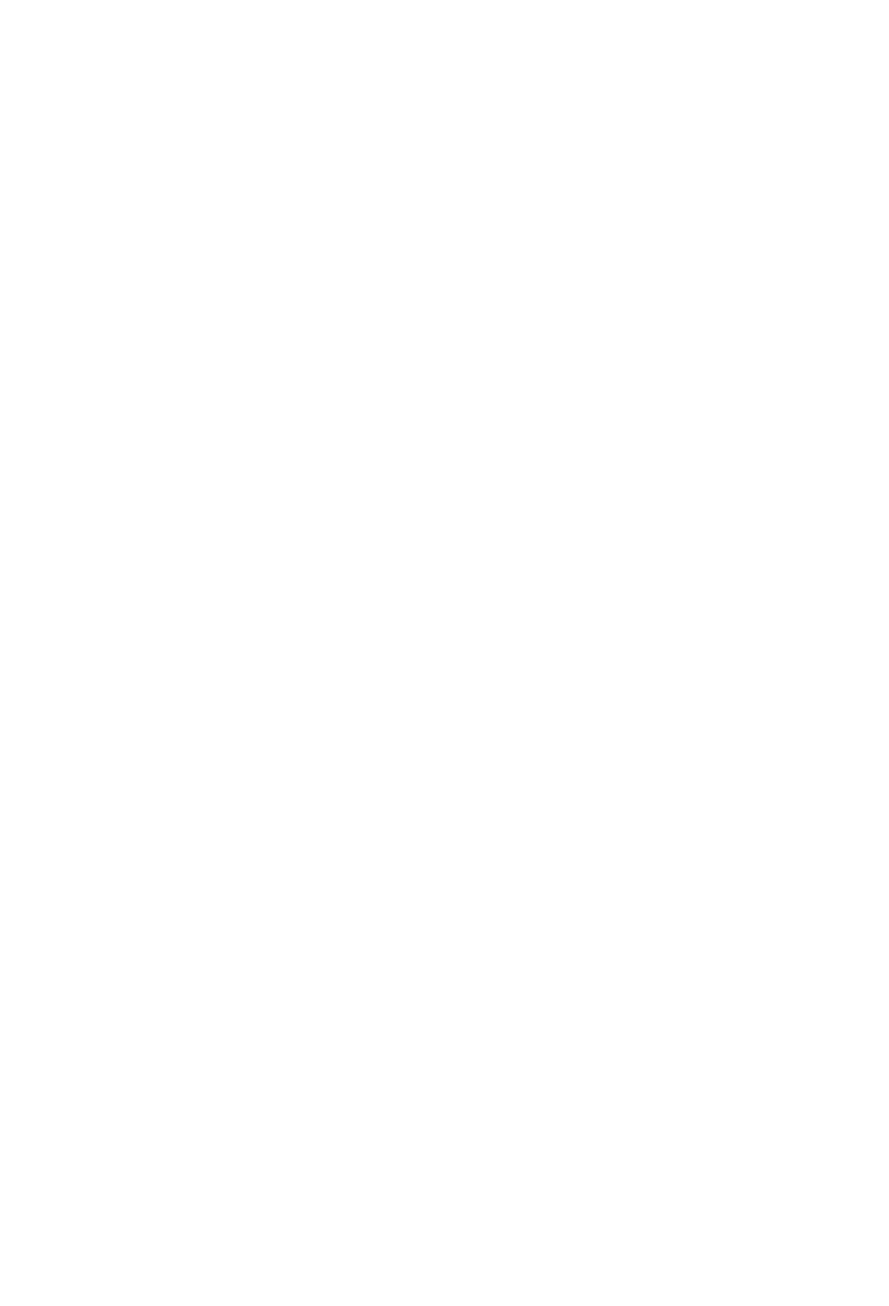
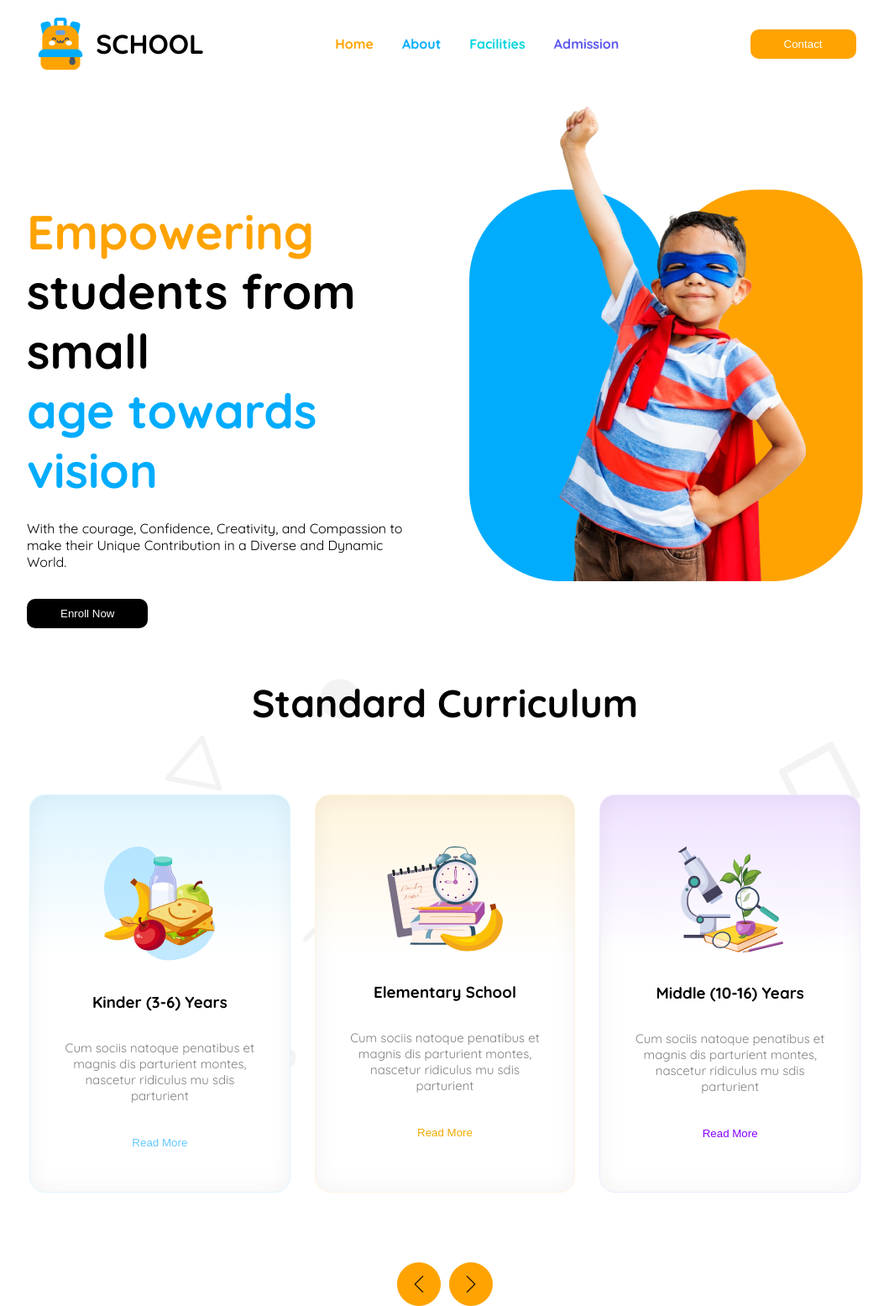
Before and after one commit to nahid-hstu57/Assignment-002, a plain HTML site: page index.html in a window 1280 px wide. Shown: the whole page at 84% size, without its empty margins (110-1169 px from the left). Before the commit the page ends 800 px from the top, so only its background shows below. Drawn offline with Linux system fonts and the light colour scheme.

Commit message:
second commit

```diff
--- a/index.html
+++ b/index.html
@@ -3,10 +3,85 @@
 <head>
     <meta charset="UTF-8">
     <meta name="viewport" content="width=device-width, initial-scale=1.0">
-    <title>Document</title>
+    <title>School Website</title>
+    <link href="https://fonts.googleapis.com/css2?family=Quicksand:wght@400;700&display=swap" rel="stylesheet">
     <link rel="stylesheet" href="style.css">
 </head>
-<body>
+<body class="quicksand-font">
+    <!-- <marquee><h1>Welcome to my Website</h1></marquee> -->
+    <header>
+        <nav>
+            <div class="nav-1">
+                <img src="./assets/logo.png" alt="School Logo">
+                <h1 class="hide">SCHOOL</h1>
+            </div>
+            <div class="nav-2 hide">
+                <ul>
+                    <li style="color: rgb(254, 163, 1);">Home</li>
+                    <li style="color: rgb(1, 172, 253);">About</li>
+                    <li style="color: rgb(5, 212, 223);">Facilities</li>
+                    <li style="color: rgb(93, 88, 239);">Admission</li>
+                </ul>
+            </div>
+            <div class="nav-3">
+                <button type="submit" class="btn  hide" id="nav-btn">Contact</button>
+                <img src="./assets/images.png" style="width: 22.5px;" class="icon" alt="">
+            </div>
+        </nav>
+    </header>
+    <main>
+        <section class="hero-1 ">
+            <div class="hero1-content-1">
+                <h1 class="hero1-content-1-h"><span id="Empowering">Empowering</span><br>
+                    students from small<br><span id="xxs"> age towards vision</span></h1>
+                <p class="hero1-content-1-p">
+                    With the courage, Confidence, Creativity, and Compassion to make their Unique Contribution in a Diverse and Dynamic World.
+                </p>
+                <button type="submit" class="btn" id="btn-hero1">Enroll Now</button>
+            </div>
+            <div class="hero1-content-2">
+                <img src="./assets/hero-kids.png" alt="Children Image">
 
+            </div>
+        </section>
+        <section class="hero-2">
+            <h3 class="hero-2-h">
+                Standard Curriculum
+            </h3>
+            <div class="hero-2-section-2">
+                <div class="hero-2-card" style="background: linear-gradient(180deg, rgb(222, 245, 255),rgba(255, 255, 255, 0) 40%),rgb(255, 255, 255);border: 0.94px solid rgb(222, 245, 255);box-shadow: inset 0px 0px 28.3px 0.94px rgba(0, 0, 0, 0.05);">
+                    <img src="./assets/kinder.png" alt="">
+                    <h3>Kinder (3-6) Years</h3>
+                    <p>Cum sociis natoque penatibus et magnis
+                        dis parturient montes, nascetur ridiculus
+                        mu sdis parturient</p>
+                    <button type="submit" style="color: rgb(100, 200, 255); background-color: white;">Read More</button>
+                </div>
+                <div class="hero-2-card" style="background: linear-gradient(180.00deg, rgb(255, 244, 220),rgba(255, 255, 255, 0) 40%),rgb(255, 255, 255);border: 0.94px solid rgb(255, 244, 220);box-shadow:inset 0px 0px 28.3px 0.94px rgba(0, 0, 0, 0.05);">
+                    <img src="./assets/elementary.png" alt="">
+                    <h3>Elementary School</h3>
+                    <p>Cum sociis natoque penatibus et magnis
+                        dis parturient montes, nascetur ridiculus
+                        mu sdis parturient</p>
+                    <button type="submit" style="color: rgb(240, 170, 0); background-color: white;">Read More</button>
+                </div>
+                <div class="hero-2-card" style="background: linear-gradient(180.00deg, rgb(238, 225, 255),rgba(255, 255, 255, 0) 40%),rgb(255, 255, 255);border: 0.94px solid rgb(242, 232, 255);box-shadow: inset 0px 0px 28.3px 0.94px rgba(0, 0, 0, 0.05);">
+                    <img src="./assets/middle.png" alt="">
+                    <h3>Middle (10-16) Years</h3>
+                    <p>Cum sociis natoque penatibus et magnis
+                        dis parturient montes, nascetur ridiculus
+                        mu sdis parturient</p>
+                    <button type="submit" style="color: rgb(135, 0, 255); background-color: white;">Read More</button>
+                </div>
+            </div>
+            <div class="arrow-btn">
+                <div class="arrow-btn-style"><img src="./assets/back.png" alt=""></div>
+                <div class="arrow-btn-style"><img src="./assets/next.png" alt=""></div>
+            </div>
+        </section>
+    </main>
+    <footer>
+        <!-- Footer content -->
+    </footer>
 </body>
 </html>
--- a/style.css
+++ b/style.css
@@ -0,0 +1,182 @@
+*{
+    border: 0;
+    margin: 0;
+}
+.quicksand-font {
+    font-family: "Quicksand", serif;
+    font-optical-sizing: auto;
+    font-weight: 400;
+    font-style: normal;
+}
+
+
+header > nav {
+    padding: 21.33px 150.5px;
+    display: flex;
+    text-align: center;
+    align-items: center;
+    justify-content: space-between;
+}
+
+.nav-1 {
+    display: flex;
+    gap: 11.737px;
+    font-size: 1.33375rem;
+    font-weight: 700;
+    text-align: center;
+    align-items: center;
+}
+
+.nav-1 > img {
+    height: 62px;
+}
+
+.nav-2 > ul {
+    display: flex;
+    justify-content: space-between;
+    text-decoration: none;
+    list-style: none;
+    gap: 34.144px;
+    font-weight: 700;
+    margin: 0;
+    padding: 0;
+}
+
+.btn {
+    background-color: rgb(254, 163, 1);
+    border-radius: 10px;
+    padding: 10px 40px;
+    color: white;
+    border: none;
+    cursor: pointer;
+}
+
+.hero-1 {
+    margin-top: 12px;
+    display: flex;
+    justify-content: space-between;
+    gap: 53.335px;
+    padding: 0px 142px;
+}
+
+.hero1-content-1 {
+    padding-top: 123px;
+}
+
+.hero1-content-1-h {
+    font-size: 3.56rem;
+    font-weight: 700;
+    margin-bottom: 24px;
+}
+.hero1-content-2>img{
+    width: auto;
+}
+
+#Empowering{
+    color: rgb(254, 163, 1);
+}
+
+#xxs{
+    color: rgb(1, 172, 253);
+}
+
+#btn-hero1 {
+    background-color: black;
+    margin-top: 34px;
+    color: white;
+    padding: 10px 40px;
+    border-radius: 10px;
+}
+
+.hero1-content-2 img {
+    width: auto;
+}
+.icon{
+    display: none;
+}
+/* hero-2-design */
+.hero-2{
+    background-image: url(./assets/bg.png);
+}
+.hero-2-h{
+    text-align: center;
+    font-size: 2.875rem;
+    margin: 60px 0px 80px 0px;
+}
+.hero-2-section-2{
+    display: flex;
+    gap: 29px;
+    margin: 0px 145px 83px 145px;
+}
+
+.hero-2-card{
+    text-align: center;
+    border-radius: 18px;
+    padding: 60px 41px 50px 41px;
+}
+.hero-2-card>h3{
+    margin-top: 32px;
+    margin-bottom: 33px;
+}
+.hero-2-card>p{
+    margin-bottom: 35px;
+    color: rgb(128, 128, 128);
+    font-weight: 500;
+    font-size: 15px;
+}
+.arrow-btn{
+    display: flex;
+    justify-content: center;
+    gap: 10px;
+}
+.arrow-btn-style>img{
+    width: 20px;
+    height: 20px;
+}
+.arrow-btn-style{
+    width: 50px;
+    height: 50px;
+    display: flex;
+    justify-content: center;
+    align-items: center;
+    border: 1px solid rgb(254, 163, 1);
+    border-radius: 50px;
+    background-color: rgb(254, 163, 1);
+}
+
+/* responsive */
+@media (max-width: 576px) {
+    .hide{
+        display: none;
+    }
+    .icon{
+        display: block;
+    }
+    header > nav{
+        justify-content: space-between;
+        padding: 21.33px;
+        align-items: center;
+        border: 0.5px solid rgb(254, 163, 1);
+    }
+    .hero-1 {
+        flex-direction: column-reverse;
+        padding: 0px 34px;
+    }
+    .hero1-content-2>img{
+        width: 357px;
+    }
+    .hero1-content-1{
+        display: flex;
+        flex-direction: column;
+        justify-content: center;
+        align-items: center;
+        padding-top: 20px;
+    }
+    .hero1-content-1-h{
+        text-align: center;
+    }
+    .hero1-content-1-p{
+        justify-content: center;
+        text-align: center;
+    }
+}
```
Also changed, not shown: assets/back.png (added), assets/images.png (added), assets/next.png (added).
